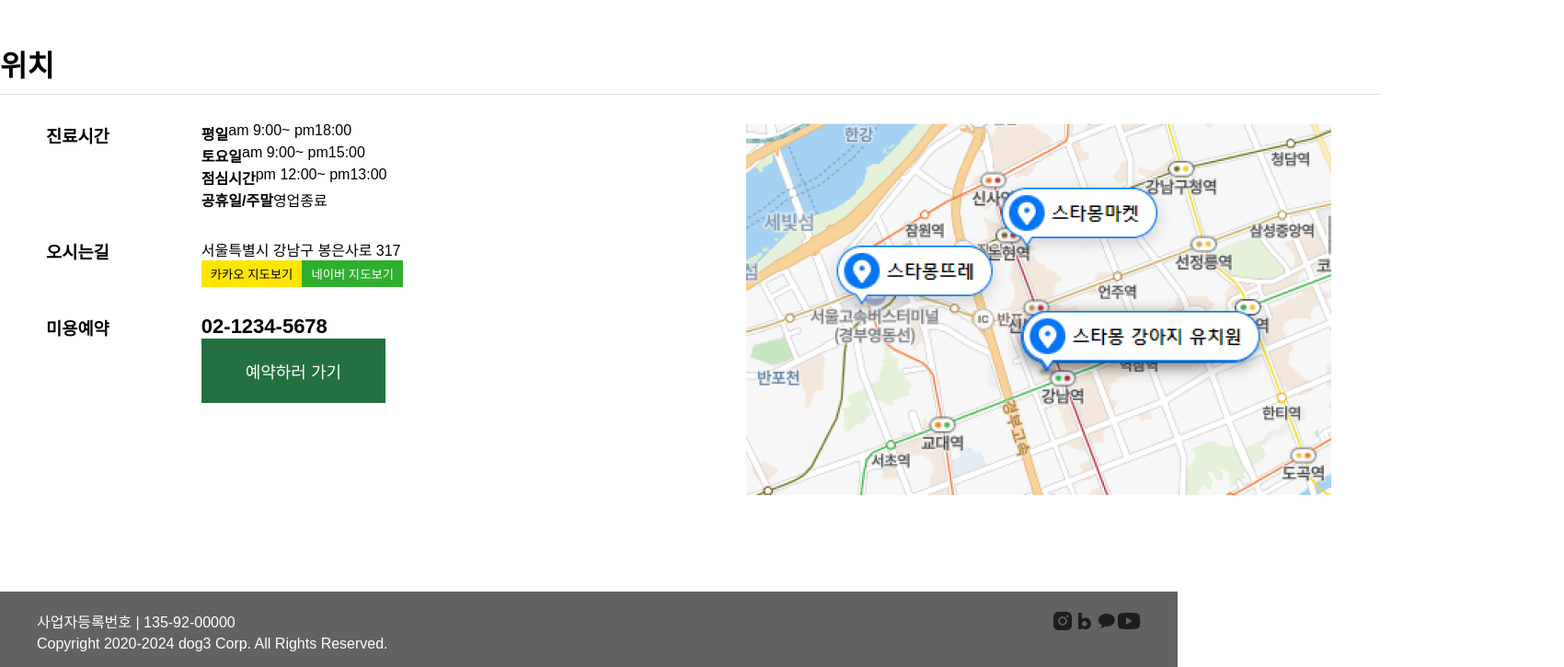
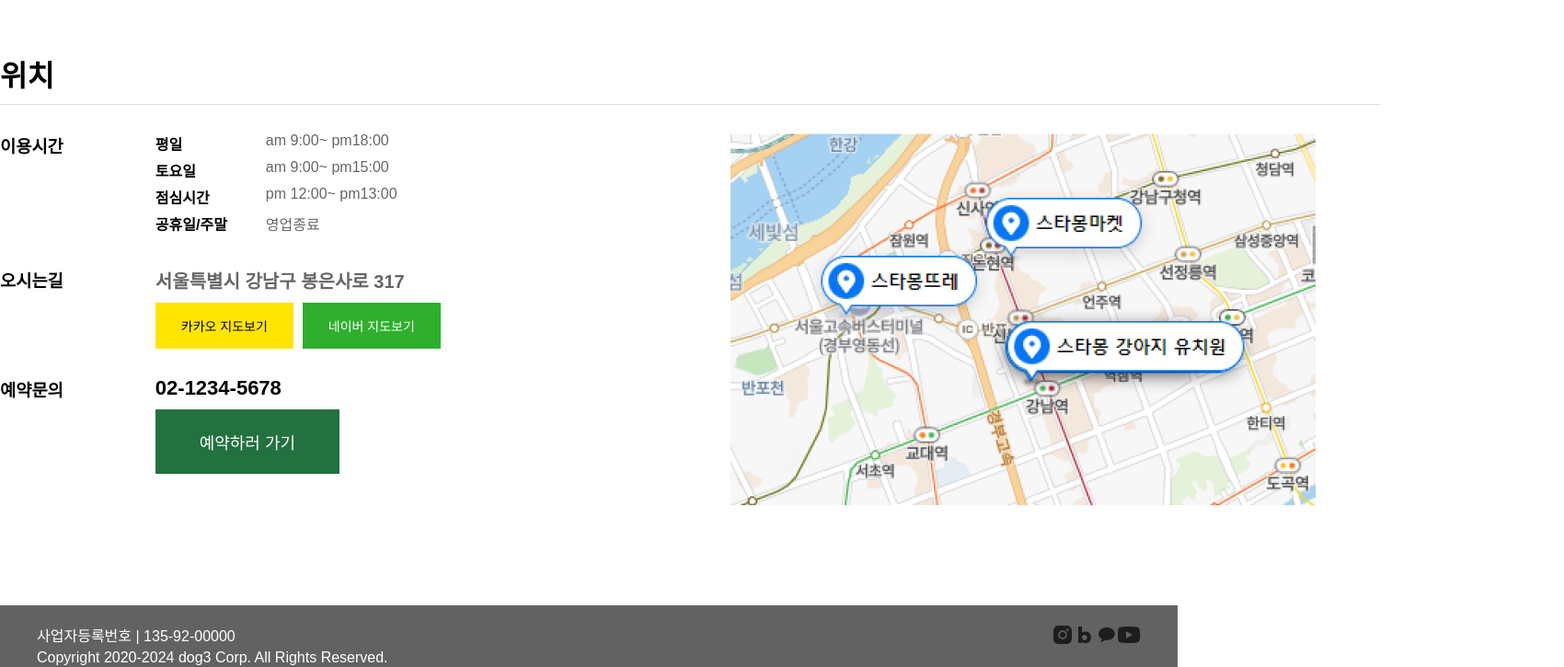
Before and after one commit to djfksdl/vue-threedog, a Vue app: page /edit in a window 1280 px wide. Shown: the part 2900-3625 px from the top of the page at 92% size, 1700 px wide, since content can reach past the window. Built offline with nearby package versions, Linux system fonts and the light colour scheme.

Commit message:
ㅇㅅ 주소추가

```diff
--- a/src/assets/css/edit/edit.css
+++ b/src/assets/css/edit/edit.css
@@ -34,9 +34,7 @@
     margin-bottom: 70px;
 }
 .eMidContainer .eCutImgContainer h1{
-    /* margin: 0 auto 30px ; */
     margin-bottom: 30px;
-    /* width: 1700px; */
     /* background-color: darkorchid; */
 }
 .eMidContainer .eCutImgContainer .eCutSlide{}
@@ -53,8 +51,8 @@
     margin-bottom: 70px;
 }
 .eMidContainer .eDesignerSlideContainer h1{
-    margin: 0 auto 30px ;
-    width: 1700px;
+    margin-bottom: 30px ;
+    /* width: 1700px; */
 }
 .eMidContainer .eDesignerSlideContainer .eDesignerContentsBox{
     background-color: darkcyan;
@@ -97,6 +95,8 @@
 }
 .eMidContainer .ePriceReviewContainer .ePriceBox h1{
     margin-bottom: 30px;
+    border-bottom: 1px solid #ddd;
+    padding-bottom: 10px;
 }
 .eMidContainer .ePriceReviewContainer .ePriceBox table{
     border-collapse: collapse;
@@ -169,7 +169,7 @@
  .eMidContainer .ePositionContainer .ePositionBox .ePositionLeft{
     /* background-color: orangered; */
     width: 900px;
-    padding: 0 50px;
+    /* padding: 0 50px; */
  }
  /* 위치 왼쪽 - 이용시간 */
  .eMidContainer .ePositionContainer .ePositionBox .ePositionLeft .eTime{
@@ -188,9 +188,15 @@
  }
  .eMidContainer .ePositionContainer .ePositionBox .ePositionLeft .eTime .eTimeRight .eTimeRightContents{
     display: flex;
+    margin-bottom: 5px;
  }
  .eMidContainer .ePositionContainer .ePositionBox .ePositionLeft .eTime .eTimeRight .eTimeRightContents p:first-child{
     font-weight: bold;
+    width: 120px;
+    /* margin-right: 20px; */
+ }
+ .eMidContainer .ePositionContainer .ePositionBox .ePositionLeft .eTime .eTimeRight .eTimeRightContents p:nth-child(2){
+    color: #666;
  }
  /* 위치 왼쪽 - 오시는길 */
  .eMidContainer .ePositionContainer .ePositionBox .ePositionLeft .eRoad{
@@ -208,18 +214,26 @@
     /* background-color: lawngreen; */
  }
  .eMidContainer .ePositionContainer .ePositionBox .ePositionLeft .eRoad .eRoadRight .eRoadRightContents{
-    display: flex;
+
  }
- .eMidContainer .ePositionContainer .ePositionBox .ePositionLeft .eRoad .eRoadRight .eRoadRightContents p:first-child{
+ .eMidContainer .ePositionContainer .ePositionBox .ePositionLeft .eRoad .eRoadRight .eRoadRightContents p{
     font-weight: bold;
+    font-size: 20px;
+    color: #666;
+    /* line-height: 40px; */
+    padding-bottom: 10px;
  }
  .eMidContainer .ePositionContainer .ePositionBox .ePositionLeft .eRoad .eRoadRight .eRoadRightBtnBox{}
  .eMidContainer .ePositionContainer .ePositionBox .ePositionLeft .eRoad .eRoadRight .eRoadRightBtnBox >button{
     border: none;
     padding: 5px 10px;
+    width: 150px;
+    height: 50px;
+    font-size: 14px;
  }
  .eMidContainer .ePositionContainer .ePositionBox .ePositionLeft .eRoad .eRoadRight .eRoadRightBtnBox .kakaoMapBtn{
     background-color: #FFE500;
+    margin-right: 10px;
  }
  .eMidContainer .ePositionContainer .ePositionBox .ePositionLeft .eRoad .eRoadRight .eRoadRightBtnBox .naverMapBtn{
     background-color: #2FAF2D;
@@ -242,6 +256,8 @@
  .eMidContainer .ePositionContainer .ePositionBox .ePositionLeft .eReserv .eReservRight .eReservTel{
     font-size: 22px;
     font-weight: bold;
+    /* line-height: 40px; */
+    padding-bottom: 10px;
  }
  .eMidContainer .ePositionContainer .ePositionBox .ePositionLeft .eReserv .eReservRight .eReservBtnBox{
 
@@ -259,9 +275,9 @@
  /* 위치 오른쪽 */
  .eMidContainer .ePositionContainer .ePositionBox .ePositionLRight{
     /* background-color: lightcoral; */
-    width: 900px;
-    display: flex;
-    justify-content: center;
+    width: 800px;
+    /* display: flex;
+    justify-content: center; */
  }
  .eMidContainer .ePositionContainer .ePositionBox .ePositionLRight >img{
 
--- a/src/router/index.js
+++ b/src/router/index.js
@@ -8,6 +8,7 @@ import ManagerLoginView from '@/views/potal/ManagerLoginView.vue'
 import SignView from '@/views/potal/SignView.vue'
 import ManagerSignView from '@/views/potal/ManagerSignView.vue'
 import ReviewFormView from '@/views/mypage/ReviewFormView.vue'
+import TotalSalesView from '@/views/manager/TotalSalesView.vue'
 
 const routes = [
   {
@@ -54,7 +55,12 @@ const routes = [
     path: '/reviewform',
     name: 'reviewform',
     component: ReviewFormView
-  }
+  },
+  {
+    path: '/totalsales',
+    name: 'totalsales',
+    component:TotalSalesView
+  },
 ]
 
 const router = createRouter({
--- a/src/views/edit/EditView.vue
+++ b/src/views/edit/EditView.vue
@@ -235,7 +235,7 @@
                             <div class="eTime">
                                 <!-- 이용시간-왼쪽 -->
                                 <div class="eTimeLeft">
-                                    <h3>진료시간</h3>
+                                    <h3>이용시간</h3>
                                 </div>
                                 <!-- 이용시간-오른쪽 -->
                                 <div class="eTimeRight">
@@ -266,7 +266,7 @@
                                 </div>
                                 <!-- 오시는길-오른쪽 -->
                                 <div class="eRoadRight">
-                                    <div>
+                                    <div class="eRoadRightContents">
                                         <p>서울특별시 강남구 봉은사로 317</p>
                                     </div>
                                     <div class="eRoadRightBtnBox">
@@ -280,7 +280,7 @@
                             <div class="eReserv">
                                 <!-- 미용예약-왼쪽 -->
                                 <div class="eReservLeft">
-                                    <h3>미용예약</h3>
+                                    <h3>예약문의</h3>
                                 </div>
                                 <!-- 미용예약-오른쪽 -->
                                 <div class="eReservRight">
```
